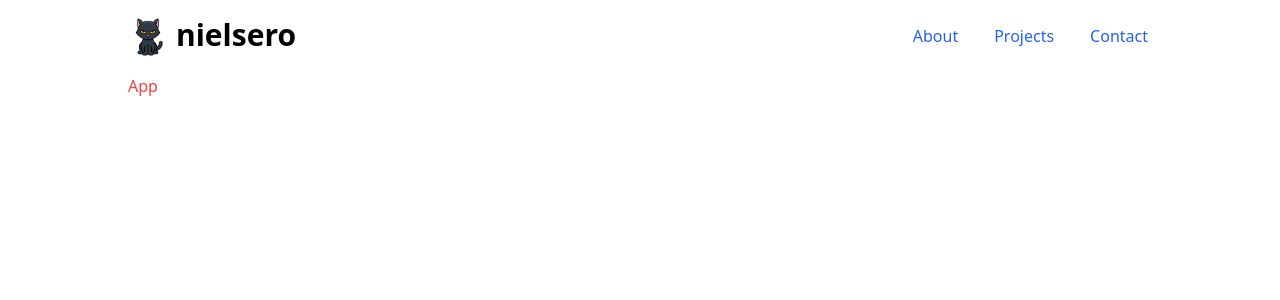
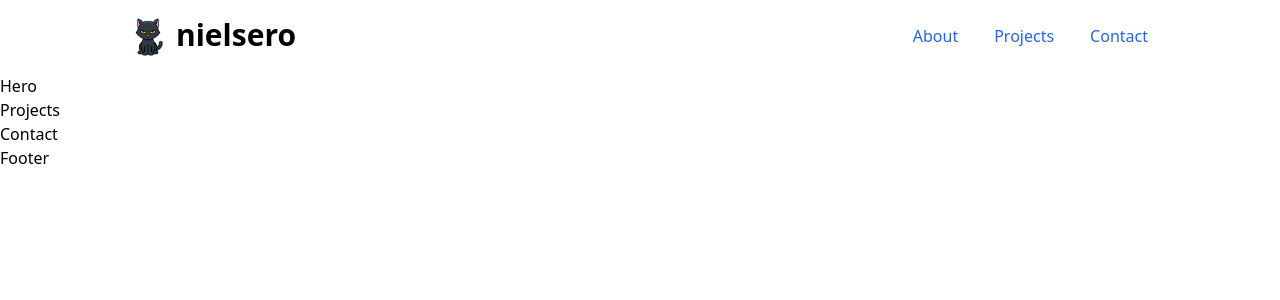
Before and after one commit to nielsero/portfolio, a React (Vite) app: page / in a window 1280 px wide. Shown: the top 300 px of the page. Built offline with nearby package versions, Linux system fonts and the light colour scheme.

Commit message:
Create remaining components
Organize into separate folders

```diff
--- a/src/App.tsx
+++ b/src/App.tsx
@@ -1,13 +1,19 @@
-import Header from "./components/Header"
+import Header from "./components/layout/Header"
+import Hero from "./components/layout/Hero"
+import Projects from "./components/layout/Projects"
+import Contact from "./components/layout/Contact"
+import Footer from "./components/layout/Footer"
+import blackCat from "./assets/black-cat.png"
 
 function App() {
   return (
-    <div>
-      <Header />
-      <div className="px-4">
-        <h1 className="text-red-500 max-w-5xl mx-auto">App</h1>
-      </div>
-    </div>
+    <>
+      <Header logo={blackCat} />
+      <Hero />
+      <Projects />
+      <Contact />
+      <Footer />
+    </>
   )
 }
 
--- /dev/null
+++ b/src/components/layout/Contact.tsx
@@ -0,0 +1,5 @@
+function Contact() {
+  return <div>Contact</div>
+}
+
+export default Contact
--- /dev/null
+++ b/src/components/layout/Footer.tsx
@@ -0,0 +1,3 @@
+export default function Footer() {
+  return <div>Footer</div>
+}
--- /dev/null
+++ b/src/components/layout/Hero.tsx
@@ -0,0 +1,5 @@
+function Hero() {
+  return <div>Hero</div>
+}
+
+export default Hero
--- /dev/null
+++ b/src/components/layout/Projects.tsx
@@ -0,0 +1,5 @@
+function Projects() {
+  return <div>Projects</div>
+}
+
+export default Projects
```
Also changed, not shown: src/components/layout/Header.tsx (renamed from src/components/Header.tsx, +6 -3 lines), src/components/common/Link.tsx (renamed from src/components/Link.tsx).
